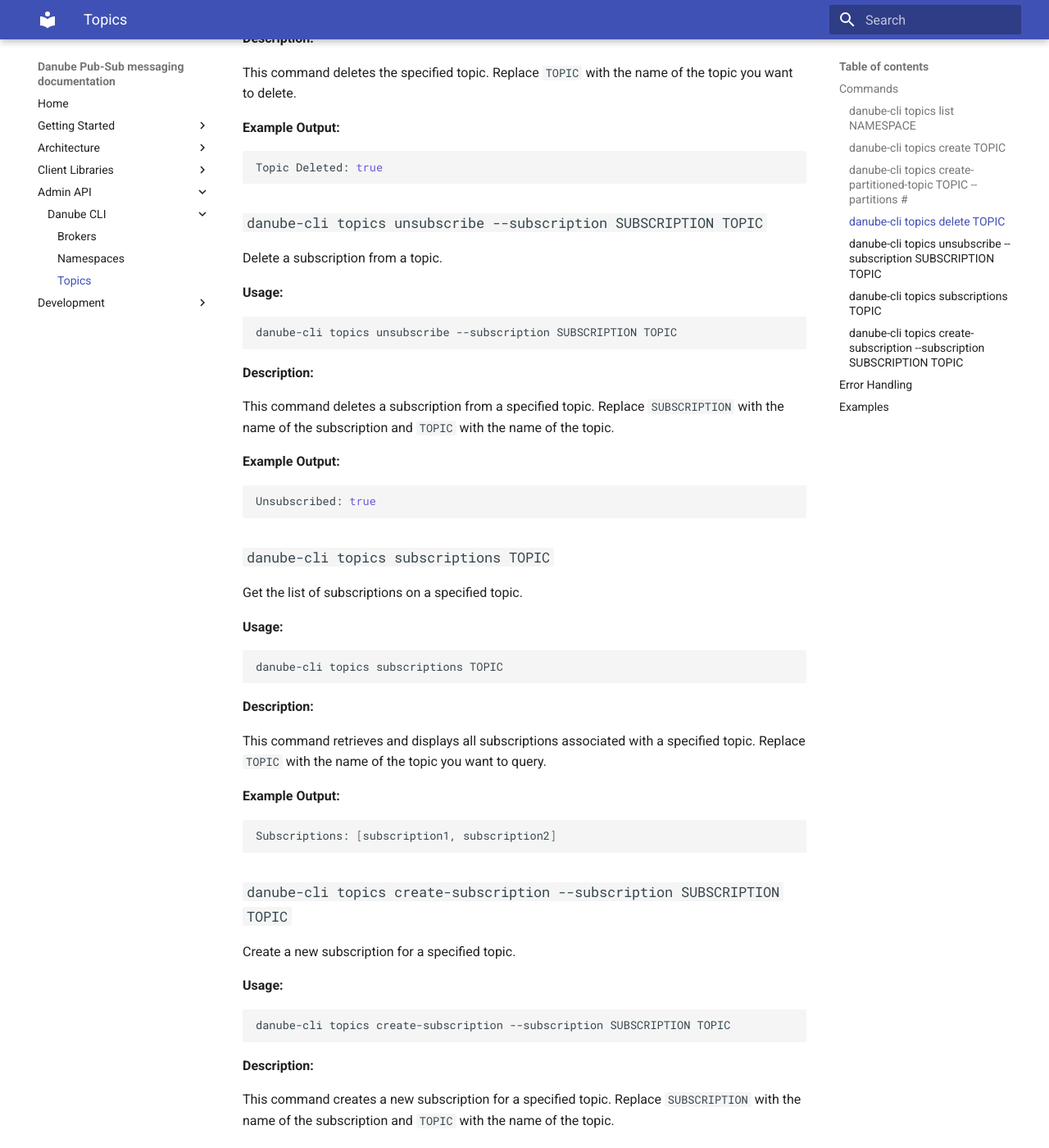
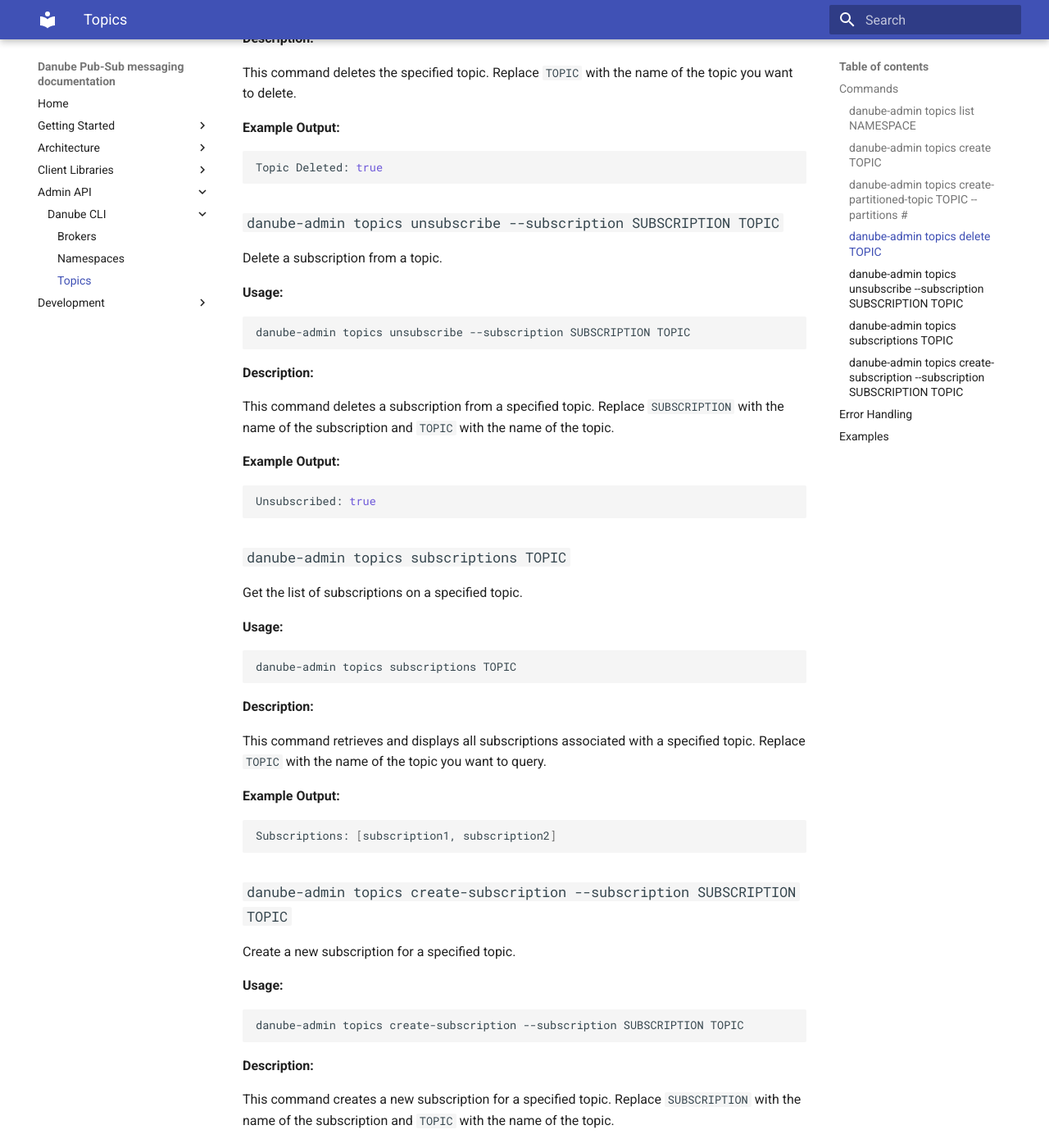
Before and after one commit to danube-messaging/danube_docs, an MkDocs documentation site: the page built from docs/admin_API/danube_admin/topics.md, in a window 1280 px wide and 1400 px high, scrolled down 1734 px. Shown: the whole window at 82% size. Built offline with MkDocs 1.6.1 and Material for MkDocs 9.7.7, drawn with Linux system fonts in a browser that asks for light colours; some of the changed text lies outside the part shown.

Commit message:
replace danube-cli with danube-admin

````diff
--- a/docs/admin_API/danube_cli/topics.md
+++ b/docs/admin_API/danube_admin/topics.md
@@ -1,17 +1,17 @@
-# danube-cli: Topics Commands
+# danube-admin: Topics Commands
 
-The `danube-cli` tool provides commands to manage and view information about topics in your Danube cluster. Below is the documentation for the commands related to topics.
+The `danube-admin` tool provides commands to manage and view information about topics in your Danube cluster. Below is the documentation for the commands related to topics.
 
 ## Commands
 
-### `danube-cli topics list NAMESPACE`
+### `danube-admin topics list NAMESPACE`
 
 Get the list of topics in a specified namespace.
 
 **Usage:**
 
 ```sh
-danube-cli topics list NAMESPACE
+danube-admin topics list NAMESPACE
 ```
 
 **Description:**
@@ -26,14 +26,14 @@
 Topic: topic3
 ```
 
-### `danube-cli topics create TOPIC`
+### `danube-admin topics create TOPIC`
 
 Create a non-partitioned topic.
 
 **Usage:**
 
 ```sh
-danube-cli topics create TOPIC
+danube-admin topics create TOPIC
 ```
 
 **Description:**
@@ -46,14 +46,14 @@
 Topic Created: true
 ```
 
-### `danube-cli topics create-partitioned-topic TOPIC --partitions #`
+### `danube-admin topics create-partitioned-topic TOPIC --partitions #`
 
 Create a partitioned topic.
 
 **Usage:**
 
 ```sh
-danube-cli topics create-partitioned-topic TOPIC --partitions #
+danube-admin topics create-partitioned-topic TOPIC --partitions #
 ```
 
 **Description:**
@@ -66,14 +66,14 @@
 Partitioned Topic Created: true
 ```
 
-### `danube-cli topics delete TOPIC`
+### `danube-admin topics delete TOPIC`
 
 Delete a specified topic.
 
 **Usage:**
 
 ```sh
-danube-cli topics delete TOPIC
+danube-admin topics delete TOPIC
 ```
 
 **Description:**
@@ -86,14 +86,14 @@
 Topic Deleted: true
 ```
 
-### `danube-cli topics unsubscribe --subscription SUBSCRIPTION TOPIC`
+### `danube-admin topics unsubscribe --subscription SUBSCRIPTION TOPIC`
 
 Delete a subscription from a topic.
 
 **Usage:**
 
 ```sh
-danube-cli topics unsubscribe --subscription SUBSCRIPTION TOPIC
+danube-admin topics unsubscribe --subscription SUBSCRIPTION TOPIC
 ```
 
 **Description:**
@@ -106,14 +106,14 @@
 Unsubscribed: true
 ```
 
-### `danube-cli topics subscriptions TOPIC`
+### `danube-admin topics subscriptions TOPIC`
 
 Get the list of subscriptions on a specified topic.
 
 **Usage:**
 
 ```sh
-danube-cli topics subscriptions TOPIC
+danube-admin topics subscriptions TOPIC
 ```
 
 **Description:**
@@ -126,14 +126,14 @@
 Subscriptions: [subscription1, subscription2]
 ```
 
-### `danube-cli topics create-subscription --subscription SUBSCRIPTION TOPIC`
+### `danube-admin topics create-subscription --subscription SUBSCRIPTION TOPIC`
 
 Create a new subscription for a specified topic.
 
 **Usage:**
 
 ```sh
-danube-cli topics create-subscription --subscription SUBSCRIPTION TOPIC
+danube-admin topics create-subscription --subscription SUBSCRIPTION TOPIC
 ```
 
 **Description:**
@@ -157,49 +157,49 @@
 - List topics in a namespace:
 
   ```sh
-  danube-cli topics list my-namespace
+  danube-admin topics list my-namespace
   ```
 
 - Create a non-partitioned topic:
 
   ```sh
-  danube-cli topics create my-topic
+  danube-admin topics create my-topic
   ```
 
 - Create a partitioned topic with 5 partitions:
 
   ```sh
-  danube-cli topics create-partitioned-topic my-partitioned-topic --partitions 5
+  danube-admin topics create-partitioned-topic my-partitioned-topic --partitions 5
   ```
 
 - Delete a topic:
 
   ```sh
-  danube-cli topics delete my-topic
+  danube-admin topics delete my-topic
   ```
 
 - Unsubscribe from a topic:
 
   ```sh
-  danube-cli topics unsubscribe --subscription my-subscription my-topic
+  danube-admin topics unsubscribe --subscription my-subscription my-topic
   ```
 
 - List subscriptions for a topic:
 
   ```sh
-  danube-cli topics subscriptions my-topic
+  danube-admin topics subscriptions my-topic
   ```
 
 - Create a new subscription for a topic:
 
   ```sh
-  danube-cli topics create-subscription --subscription my-subscription my-topic
+  danube-admin topics create-subscription --subscription my-subscription my-topic
   ```
 
-For more detailed information or help with the `danube-cli`, you can use the `--help` flag with any command.
+For more detailed information or help with the `danube-admin`, you can use the `--help` flag with any command.
 
 **Example:**
 
 ```sh
-danube-cli topics --help
+danube-admin topics --help
 ```
--- a/mkdocs.yml
+++ b/mkdocs.yml
@@ -17,9 +17,9 @@
                             - Setup: client_libraries/Go_client/setup.md
         - Admin API:
                   - Danube CLI:
-                            - Brokers: admin_API/danube_cli/brokers.md
-                            - Namespaces: admin_API/danube_cli/namespaces.md
-                            - Topics: admin_API/danube_cli/topics.md
+                            - Brokers: admin_API/danube_admin/brokers.md
+                            - Namespaces: admin_API/danube_admin/namespaces.md
+                            - Topics: admin_API/danube_admin/topics.md
         - Development:
                   - Development Environment: development/dev_environment.md
                   - Metadata Resources: development/internal_resources.md
````
Also changed, not shown: docs/admin_API/danube_admin/brokers.md (renamed from docs/admin_API/danube_cli/brokers.md, +13 -13 lines), docs/admin_API/danube_admin/namespaces.md (renamed from docs/admin_API/danube_cli/namespaces.md, +16 -16 lines).
